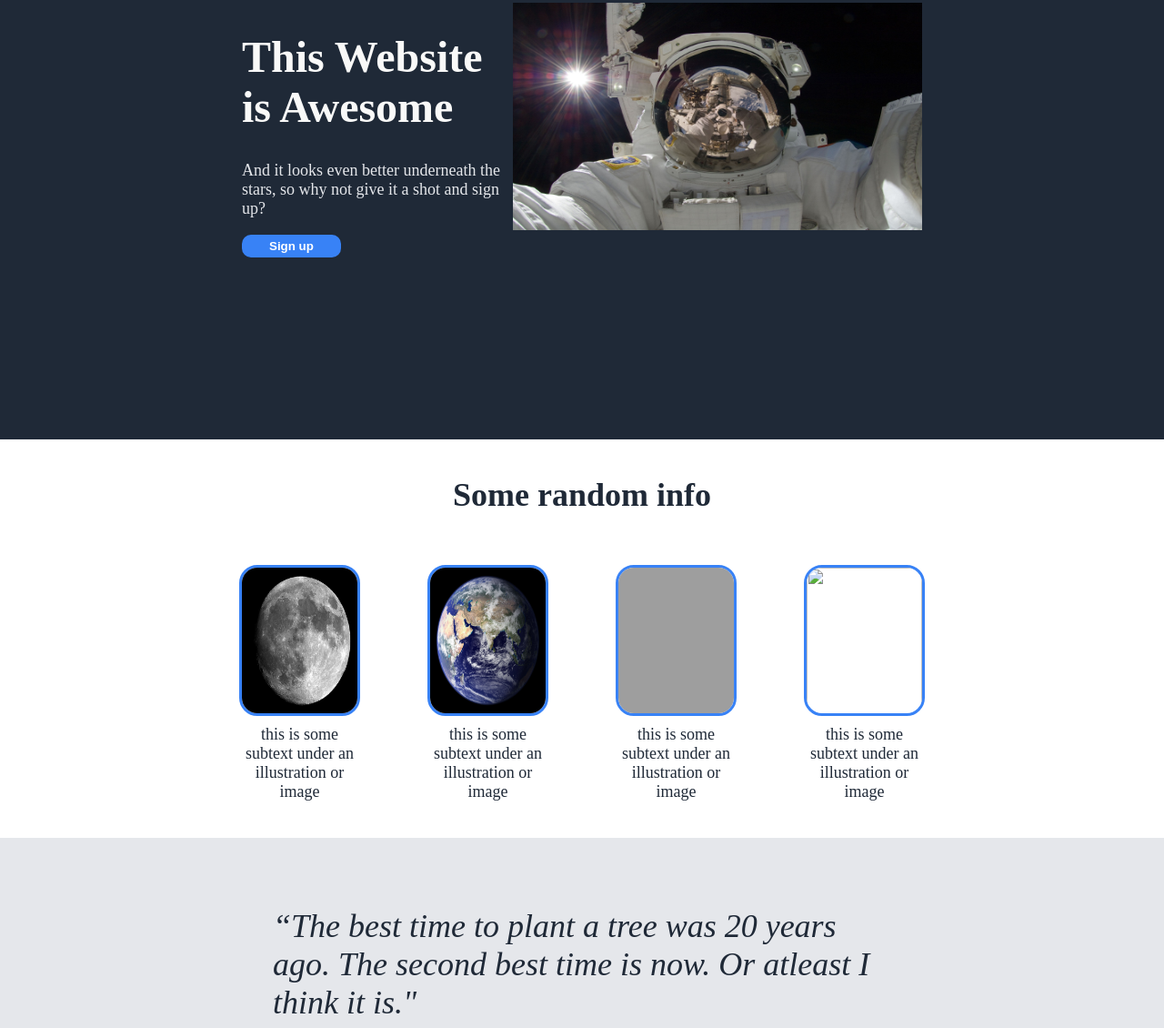
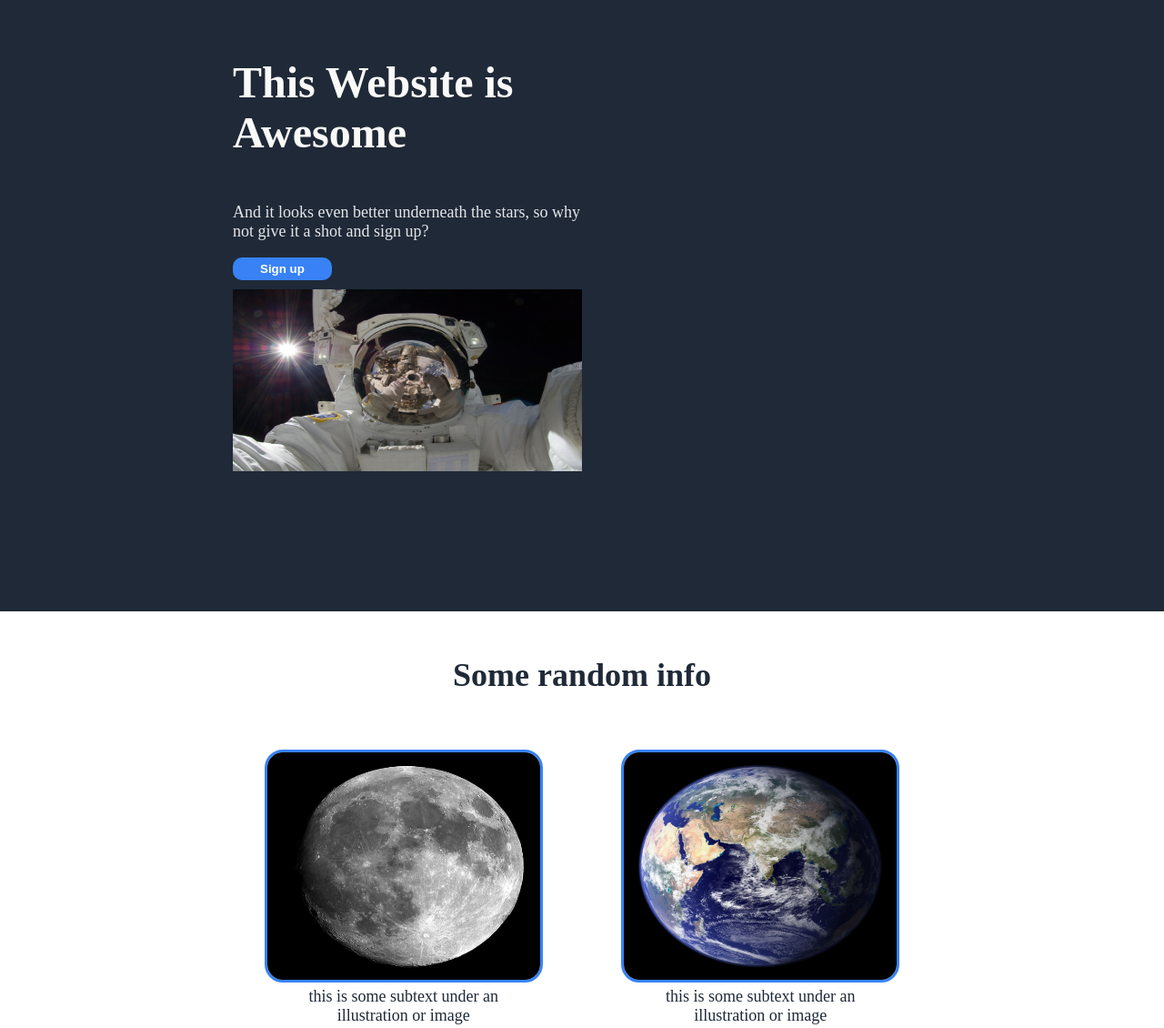
Before and after one commit to kloxer/ODIN-FUNDAMENTALS-Project-Landing-Page, a plain HTML site: page index.html in a window 1280 px wide. Shown: the part 185-1315 px from the top of the page at 91% size. Drawn offline with Linux system fonts and the light colour scheme; grey boxes are pictures that could not be loaded.

Commit message:
Finished landing project. Touched up css.

```diff
--- a/index.html
+++ b/index.html
@@ -99,7 +99,7 @@
             </div>
 
             <div class="buttonApply">
-                <button type="button" onclick="">Sign up</button>
+                <button type="button">Sign up</button>
             </div>
 
         </div>
--- a/styles.css
+++ b/styles.css
@@ -8,7 +8,7 @@ header{
     color:white;
     display:flex;
     flex-direction: column;
-    padding: 0px 266px 0px 266px;
+    padding: 0 20vw 2vw 20vw;
 }
 
 .top{
@@ -35,8 +35,10 @@ ul{
 }
 
 img{
-    width: 450px;
-    height:250px;
+    width: 30vw;
+    height:13vw;
+    min-width: 300px;
+    min-height: 200px;
     display: flex;
     flex:1 1 auto;
 
@@ -46,9 +48,10 @@ img{
     display:flex;
     flex-direction: row;
     justify-content: space-between;
-    padding-top: 100px;
-    padding-bottom: 200px;
+    padding-top: 10vw;
+    padding-bottom: 10vw;
     gap:10px;
+    flex-wrap: wrap;
 }
 
 .mainHeaderText, .logo{
@@ -63,22 +66,24 @@ img{
     color: #E5E7EB;
 }
 .text{
+    display: flex;
+    flex-direction: column;
     max-width: 400px;
 }
 
 .middleSection{
     display:flex;
     background-color: white;
-    justify-content: center;
+    justify-content: space-evenly;
     align-items: center;
     flex-direction: column;
-    padding: 4px 266px 40px 266px;
+    padding: 1vw 20vw 10vw 20vw;
 
 
 }
 
 .middleTitle{
-    padding-bottom: 20px;
+    padding-bottom: 2vw;
 
 }
 
@@ -90,30 +95,36 @@ img{
 .images{
     display: flex;
     flex-direction: row;
-    justify-content: space-between;
+    justify-content: space-evenly;
     gap:80px;
-
+    flex-wrap: wrap;
 
 }
 
 .individualimg {
-    display: inline-flex;
+    display: flex;
     flex-direction: column;
     align-items: center;
-    max-width: 180px; /* Set a maximum width for the container */
+    min-width:15%; /* Set a maximum width for the container */
+    max-width: 250px;
     text-align: center; /* Center-align the text */
-    gap:10px; /*gap between img and word */
+    gap: 05px; /*gap between img and word */
     font-size: 18px;
     color: #1F2937;
+    flex-shrink: 0;
+
 }
 
 .im {
-    max-height: 160px;
+
+    min-height: 250px;
+    max-height: 150px;
     border-radius: 20px;
     border-style: solid;
     border-color: #3882F6;
     width: 100%; /* Ensure the image takes up the full width of the container */
 }
+
 
 button{
     background-color: #3882F6;
@@ -126,14 +137,12 @@ button{
 
 .quoteSection{
     background-color: #E5E7EB;
-    padding-left: 300px;
-    padding-right: 300px;
+    padding-left: 20vw;
+    padding-right: 20vw;
     padding-top: 40px;
     padding-bottom: 40px;
     font-weight:lighter;
     color:#1F2937;
-
-
 }
 .quoteleft{
     font-size: 36px;
@@ -159,6 +168,7 @@ button{
     display: flex;
     justify-content: center;
 
+
 }
 
 .innerBanner{
@@ -174,6 +184,8 @@ button{
     width: 1000px;
 
     gap:15px;
+    flex-wrap: wrap;
+
 
 }
 .innerBannertext{
```
